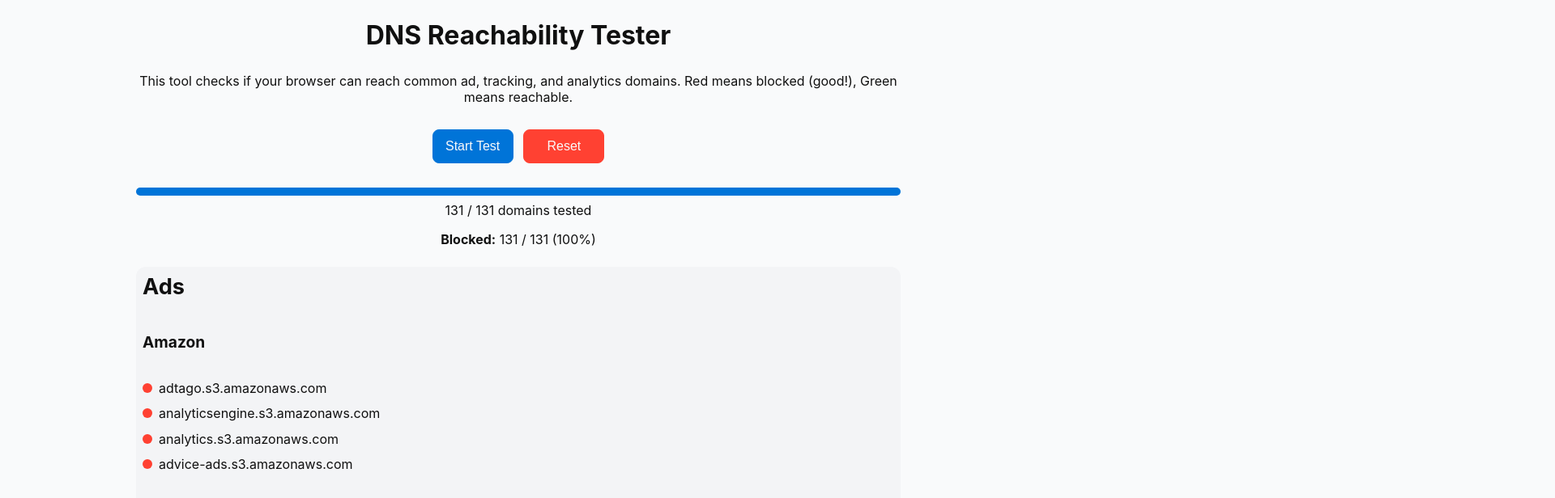
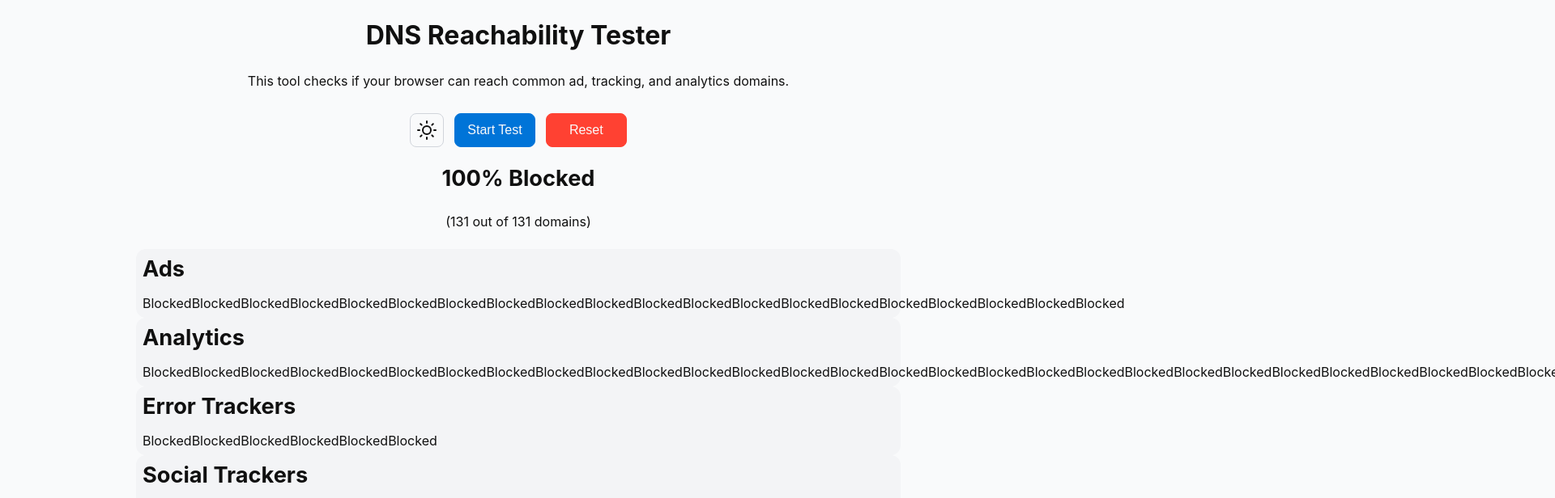
Before and after one commit to xiliourt/adblock-test_next.js, a Next.js app: page / in a window 1280 px wide. Both pictures are taken after a click on the button "Start Test". Shown: the top 616 px of the page at 81% size, 1920 px wide, since content can reach past the window. Built offline with nearby package versions, Linux system fonts and the light colour scheme; no server answers.

Commit message:
Update DomainTester.tsx

```diff
--- a/components/DomainTester.tsx
+++ b/components/DomainTester.tsx
@@ -1,54 +1,115 @@
 'use client';
 
-import { useState, useCallback, useMemo } from 'react';
+import { useState, useCallback, useMemo, useEffect } from 'react';
 import { getInitialState, Category, DomainStatus } from '@/lib/domains';
 
-// A new StatusIndicator component using inline styles that leverage the new CSS variables
+// ============================================================================
+//  NEW & UPDATED SUB-COMPONENTS
+// ============================================================================
+
+// UPDATED: StatusIndicator now uses the .badges styling
 const StatusIndicator = ({ status }: { status: DomainStatus['status'] }) => {
-  const statusColor = {
-    pending: 'var(--orange)', // Using CSS variables from your file
-    reachable: 'var(--green)',
-    blocked: 'var(--red)',
+    // Note the color logic: blocked is good (green), reachable is bad (red)
+    const statusMap = {
+        pending: { text: 'Pending', className: 'light-orange' },
+        reachable: { text: 'Reachable', className: 'light-red' },
+        blocked: { text: 'Blocked', className: 'light-green' },
+    };
+    const { text, className } = statusMap[status];
+
+    return <span className={className}>{text}</span>;
 };
 
+// NEW: Loading animation component for when tests are running
+const LoadingAnimation = () => (
+    <div className="lt_wrap _mt-2">
+        <h4>Testing Domains...</h4>
+        <div className="lt_particles start">
+            <div className="p1"></div>
+            <div className="p2"></div>
+            <div className="p3"></div>
+            <div className="p4"></div>
+            <div className="p5"></div>
+        </div>
+    </div>
+);
+
+// NEW: Liquid wave component to display the final score
+const ScoreDisplay = ({ percentage, blockedCount, totalCount }: { percentage: number, blockedCount: number, totalCount: number }) => {
+    let scoreColor = 'var(--red)';
+    let scoreTitle = '"POOR"';
+    if (percentage >= 80) {
+        scoreColor = 'var(--green)';
+        scoreTitle = '"EXCELLENT"';
+    } else if (percentage >= 50) {
+        scoreColor = 'var(--orange)';
+        scoreTitle = '"GOOD"';
+    }
+
+    const dynamicStyles = {
+        '--liquid-percentage': `${100 - percentage}%`,
+        '--liquid-color': scoreColor,
+        '--liquid-title': scoreTitle,
+    } as React.CSSProperties;
+
     return (
-    <div
-      style={{
-        width: '12px',
-        height: '12px',
-        backgroundColor: statusColor[status],
-        borderRadius: '50%',
-        flexShrink: 0, // Prevents the dot from shrinking
-      }}
-    />
+        <div className="lt_wrap _mt-2" style={dynamicStyles}>
+            <div className="lt_cwrap">
+                <div className="lt_circle">
+                    <div className="lt_wave"></div>
+                </div>
+                <div className="lt_value"></div>
+            </div>
+            <h3 className="_mt-1">{percentage}% Blocked</h3>
+            <p>({blockedCount} out of {totalCount} domains)</p>
+        </div>
     );
 };
+
+// NEW: Theme toggle button with SVG icons
+const ThemeToggle = ({ theme, toggleTheme }: { theme: string; toggleTheme: () => void; }) => (
+    <button onClick={toggleTheme} className="btn" title="Toggle Theme" style={{ minWidth: 'auto', padding: '0.5rem' }}>
+        {/* Sun Icon */}
+        <svg className="light-icon" style={{ display: theme === 'light' ? 'block' : 'none' }} xmlns="http://www.w3.org/2000/svg" width="24" height="24" viewBox="0 0 24 24" fill="none" stroke="currentColor" strokeWidth="2" strokeLinecap="round" strokeLinejoin="round"><circle cx="12" cy="12" r="5"></circle><line x1="12" y1="1" x2="12" y2="3"></line><line x1="12" y1="21" x2="12" y2="23"></line><line x1="4.22" y1="4.22" x2="5.64" y2="5.64"></line><line x1="18.36" y1="18.36" x2="19.78" y2="19.78"></line><line x1="1" y1="12" x2="3" y2="12"></line><line x1="21" y1="12" x2="23" y2="12"></line><line x1="4.22" y1="19.78" x2="5.64" y2="18.36"></line><line x1="18.36" y1="5.64" x2="19.78" y2="4.22"></line></svg>
+        {/* Moon Icon */}
+        <svg className="dark-icon" style={{ display: theme === 'dark' ? 'block' : 'none' }} xmlns="http://www.w3.org/2000/svg" width="24" height="24" viewBox="0 0 24 24" fill="none" stroke="currentColor" strokeWidth="2" strokeLinecap="round" strokeLinejoin="round"><path d="M21 12.79A9 9 0 1 1 11.21 3 7 7 0 0 0 21 12.79z"></path></svg>
+    </button>
+);
+
+
+// ============================================================================
+//  MAIN DOMAIN TESTER COMPONENT
+// ============================================================================
 
 export default function DomainTester() {
     const [domainData, setDomainData] = useState<Category>(getInitialState);
     const [isTesting, setIsTesting] = useState(false);
     const [testedCount, setTestedCount] = useState(0);
+    const [theme, setTheme] = useState('light'); // Default to light
 
-  const totalDomains = Object.values(domainData).reduce(
-    (acc, services) =>
-      acc +
-      Object.values(services).reduce(
-        (serviceAcc, domains) => serviceAcc + domains.length,
-        0
-      ),
-    0
-  );
+    // EFFECT: Detect user's preferred theme on initial load
+    useEffect(() => {
+        const prefersDark = window.matchMedia && window.matchMedia('(prefers-color-scheme: dark)').matches;
+        setTheme(prefersDark ? 'dark' : 'light');
+    }, []);
+
+    // EFFECT: Apply the theme to the document when it changes
+    useEffect(() => {
+        document.documentElement.setAttribute('data-theme', theme);
+    }, [theme]);
+
+    const toggleTheme = () => {
+        setTheme(prevTheme => (prevTheme === 'light' ? 'dark' : 'light'));
+    };
+
+    const totalDomains = useMemo(() => Object.values(domainData).reduce(
+        (acc, services) => acc + Object.values(services).reduce((sAcc, d) => sAcc + d.length, 0), 0
+    ), [domainData]);
 
     const blockedCount = useMemo(() => {
-    return Object.values(domainData).reduce(
-      (acc, services) =>
-        acc +
-        Object.values(services).reduce(
-          (serviceAcc, domains) =>
-            serviceAcc + domains.filter(d => d.status === 'blocked').length,
-          0
-        ),
-      0
+        return Object.values(domainData).flat().flat().reduce((acc, services) =>
+            acc + Object.values(services).reduce((serviceAcc, domains) =>
+                serviceAcc + domains.filter(d => d.status === 'blocked').length, 0), 0
         );
     }, [domainData]);
 
@@ -69,14 +130,8 @@ export default function DomainTester() {
     const checkDomain = async (domain: string): Promise<DomainStatus['status']> => {
         const controller = new AbortController();
         const timeoutId = setTimeout(() => controller.abort(), 5000);
-
         try {
-      await fetch(`https://${domain}`, {
-        method: 'HEAD',
-        mode: 'no-cors',
-        signal: controller.signal,
-        cache: 'no-store',
-      });
+            await fetch(`https://${domain}`, { method: 'HEAD', mode: 'no-cors', signal: controller.signal, cache: 'no-store' });
             clearTimeout(timeoutId);
             return 'reachable';
         } catch (error) {
@@ -88,20 +143,19 @@ export default function DomainTester() {
     const handleStartTest = async () => {
         setIsTesting(true);
         setTestedCount(0);
-    // Reset status to pending before starting
-    setDomainData(getInitialState());
-
-    const allTestPromises = [];
-    for (const categoryName in domainData) {
-      for (const serviceName in domainData[categoryName]) {
-        for (const domain of domainData[categoryName][serviceName]) {
-          const promise = checkDomain(domain.name).then(status => {
+        const allTestPromises = Object.values(domainData).flat().flatMap(services =>
+            Object.entries(services).flatMap(([serviceName, domains]) =>
+                domains.map(domain => {
+                    const categoryName = Object.keys(domainData).find(cat => domainData[cat][serviceName]);
+                    if (categoryName) {
+                       return checkDomain(domain.name).then(status => {
                            updateDomainStatus(categoryName, serviceName, domain.name, status);
                        });
-          allTestPromises.push(promise);
                     }
-      }
-    }
+                    return Promise.resolve();
+                })
+            )
+        );
         await Promise.all(allTestPromises);
         setIsTesting(false);
     };
@@ -112,80 +166,39 @@ export default function DomainTester() {
         setIsTesting(false);
     };
 
+    const testIsFinished = !isTesting && testedCount === totalDomains && totalDomains > 0;
+
     return (
         <main className="cnt">
             <div className="_ta-center">
                 <h2>DNS Reachability Tester</h2>
-        <p>
-          This tool checks if your browser can reach common ad, tracking, and analytics domains. Red means blocked (good!), Green means reachable.
-        </p>
-        <div className="_f-center">
-          <button
-            onClick={handleStartTest}
-            disabled={isTesting}
-            className="btn btn-p"
-          >
+                <p>This tool checks if your browser can reach common ad, tracking, and analytics domains.</p>
+
+                <div className="_f-center" style={{ alignItems: 'center' }}>
+                    <ThemeToggle theme={theme} toggleTheme={toggleTheme} />
+                    <button onClick={handleStartTest} disabled={isTesting} className="btn btn-p">
                         {isTesting ? 'Testing...' : 'Start Test'}
                     </button>
-          {/* Using type="reset" to leverage the red styling from your CSS */}
-          <button
-            onClick={handleReset}
-            disabled={isTesting}
-            type="reset"
-            className="btn"
-          >
+                    <button onClick={handleReset} disabled={isTesting} type="reset" className="btn">
                         Reset
                     </button>
                 </div>
 
-        {(isTesting || testedCount > 0) && (
-          <div style={{ marginTop: '1.5rem', width: '100%' }}>
-            {/* Custom progress bar styled with CSS variables */}
-            <div style={{ backgroundColor: 'var(--bg3)', borderRadius: 'var(--radius)', overflow: 'hidden' }}>
-                <div
-                    style={{
-                        width: `${(testedCount / totalDomains) * 100}%`,
-                        height: '10px',
-                        backgroundColor: 'var(--primary)',
-                        transition: 'width 0.3s ease-in-out',
-                    }}
-                />
-            </div>
-            <p style={{ marginTop: '0.5rem', marginBottom: '0.5rem' }}>{testedCount} / {totalDomains} domains tested</p>
-            <p>
-              <strong>Blocked:</strong> {blockedCount} / {totalDomains} ({blockedPercentage}%)
-            </p>
-          </div>
-        )}
+                {isTesting && <LoadingAnimation />}
+                {testIsFinished && <ScoreDisplay percentage={blockedPercentage} blockedCount={blockedCount} totalCount={totalDomains} />}
             </div>
 
             <div className="grid _mt-1">
                 {Object.entries(domainData).map(([categoryName, services]) => (
                     <div key={categoryName} className="card">
                         <h3>{categoryName}</h3>
-            {Object.entries(services).map(([serviceName, domains]) => (
-              <div key={serviceName}>
-                <h5>{serviceName}</h5>
-                {/* Default UL styling from your CSS is already flex-column */}
-                <ul>
-                  {domains.map((domain) => (
-                    <li
-                      key={domain.name}
-                      // Using inline styles for flex layout of the list item
-                      style={{
-                        display: 'flex',
-                        alignItems: 'center',
-                        gap: '0.5rem',
-                        padding: '0.2rem 0'
-                      }}
-                    >
-                      <StatusIndicator status={domain.status} />
-                      <span>{domain.name}</span>
-                    </li>
-                  ))}
-                </ul>
+                        <div className="badges">
+                            {Object.entries(services).flatMap(([serviceName, domains]) =>
+                                domains.map((domain) => (
+                                    <StatusIndicator key={domain.name} status={domain.status} />
+                                ))
+                            )}
                         </div>
-            ))}
                     </div>
                 ))}
             </div>
```
Lines whose indentation alone changed are shown as unchanged.
